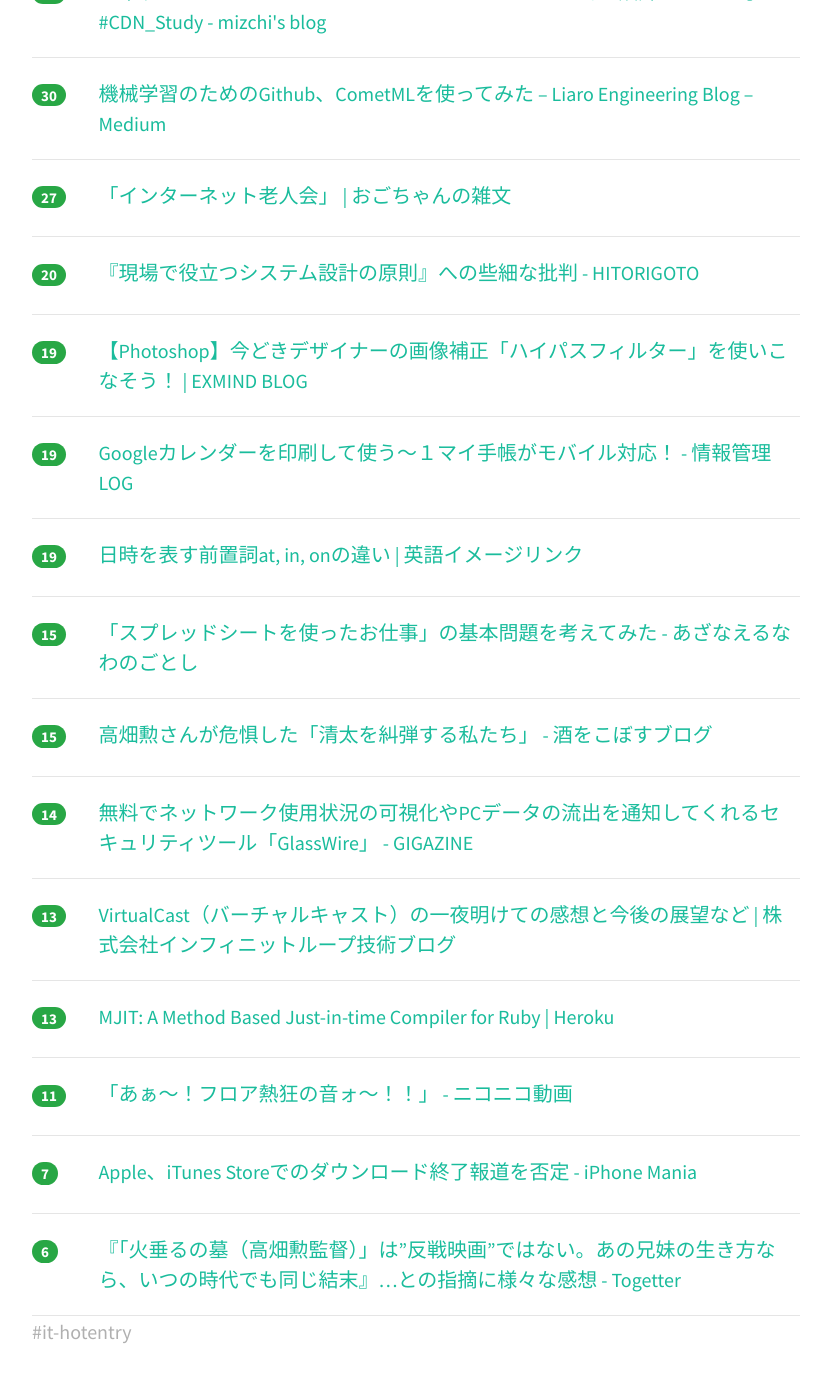
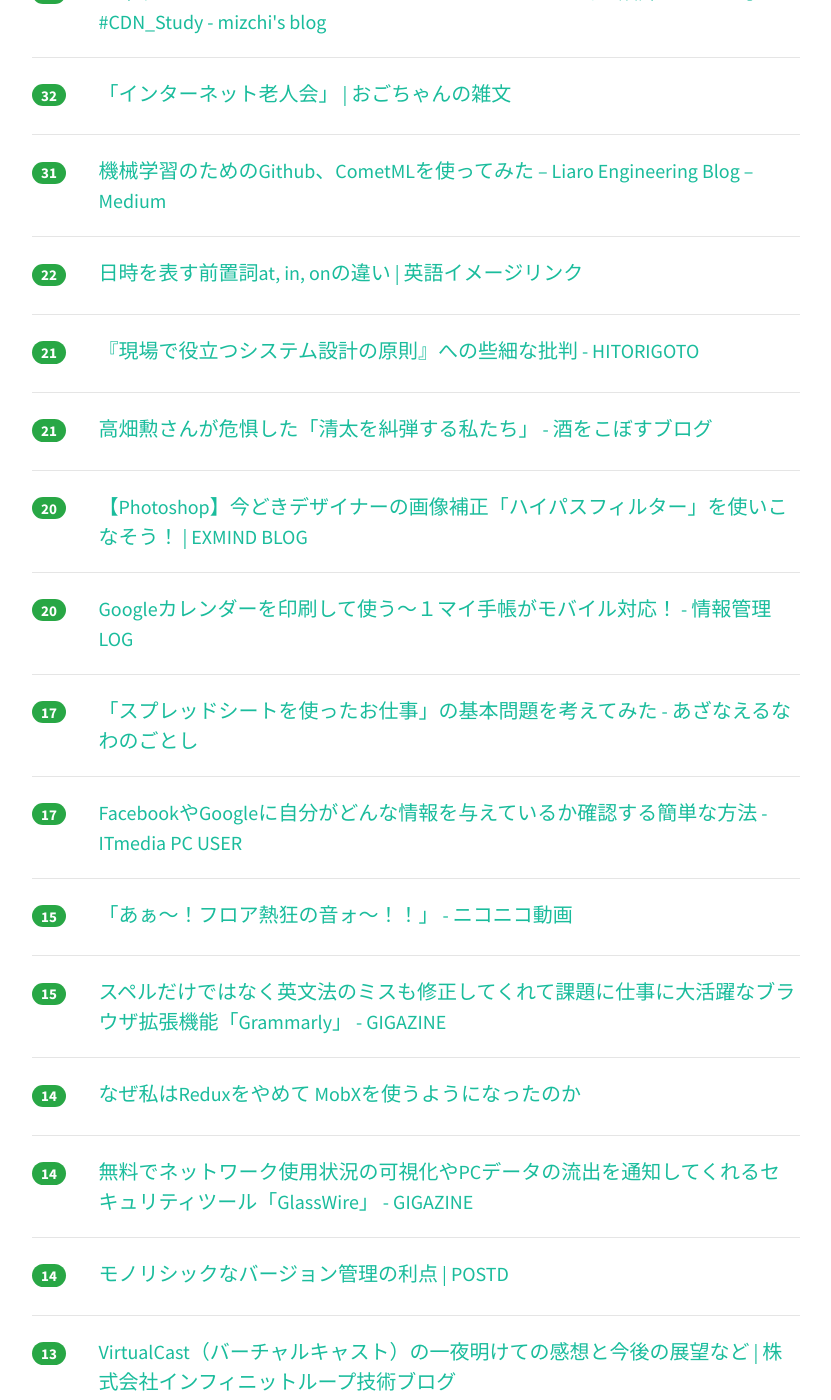
Before and after one commit to yatta47/hatena-matome-site, a Jekyll site: the page built from _posts/2018-04-15-hatena.md, in a window 1280 px wide and 1400 px high, scrolled down 496 px. Shown: the whole window, without its empty margins (224-1055 px from the left). Built offline with Jekyll 4.4.1, drawn with Linux system fonts in a browser that asks for light colours; nearby versions of some CDN libraries; some of the changed text lies outside the part shown.

Commit message:
Updated 2018-04-15

```diff
--- a/_posts/2018-04-15-hatena.md
+++ b/_posts/2018-04-15-hatena.md
@@ -1,64 +1,89 @@
 ---
 layout: post
 title:  "2018-04-15 はてぶIT"
-date:   2018-04-15 10:02:10
+date:   2018-04-15 11:02:16
 tags: [it-hotentry]
 ---
-16 件のデータあり
+22 件のデータあり
 
 <hr><div class="row">
-<div class="col-1"><span class="badge badge-pill badge-success h2">75</span></div>
+<div class="col-1"><span class="badge badge-pill badge-success h2">100</span></div>
 <div class="col-11"><a href='https://vuepress.vuejs.org/' target='_blank'>VuePress</a></div>
 </div>
 <hr>
 <div class="row">
-<div class="col-1"><span class="badge badge-pill badge-success h2">35</span></div>
+<div class="col-1"><span class="badge badge-pill badge-success h2">50</span></div>
 <div class="col-11"><a href='http://mizchi.hatenablog.com/entry/2018/04/15/011520' target='_blank'>キャッシュフレンドリーなステートレスアプリケーション設計について考える #CDN_Study - mizchi's blog</a></div>
 </div>
 <hr>
 <div class="row">
-<div class="col-1"><span class="badge badge-pill badge-success h2">30</span></div>
+<div class="col-1"><span class="badge badge-pill badge-success h2">32</span></div>
+<div class="col-11"><a href='http://www.nurs.or.jp/~ogochan/essay/archives/5129' target='_blank'>「インターネット老人会」 | おごちゃんの雑文</a></div>
+</div>
+<hr>
+<div class="row">
+<div class="col-1"><span class="badge badge-pill badge-success h2">31</span></div>
 <div class="col-11"><a href='https://medium.com/liaro-engineering-blog/eed920be46c9' target='_blank'>機械学習のためのGithub、CometMLを使ってみた – Liaro Engineering Blog – Medium</a></div>
 </div>
 <hr>
 <div class="row">
-<div class="col-1"><span class="badge badge-pill badge-success h2">27</span></div>
-<div class="col-11"><a href='http://www.nurs.or.jp/~ogochan/essay/archives/5129' target='_blank'>「インターネット老人会」 | おごちゃんの雑文</a></div>
+<div class="col-1"><span class="badge badge-pill badge-success h2">22</span></div>
+<div class="col-11"><a href='https://www.english-speaking.jp/difference-between-at-in-and-on-for-time-or-date/' target='_blank'>日時を表す前置詞at, in, onの違い | 英語イメージリンク</a></div>
+</div>
+<hr>
+<div class="row">
+<div class="col-1"><span class="badge badge-pill badge-success h2">21</span></div>
+<div class="col-11"><a href='http://blog.hidenorigoto.com/entry/2018/04/14/014542' target='_blank'>『現場で役立つシステム設計の原則』への些細な批判 - HITORIGOTO</a></div>
+</div>
+<hr>
+<div class="row">
+<div class="col-1"><span class="badge badge-pill badge-success h2">21</span></div>
+<div class="col-11"><a href='http://sleepymame.hatenablog.com/entry/2018/04/09/103210' target='_blank'>高畑勲さんが危惧した「清太を糾弾する私たち」 - 酒をこぼすブログ</a></div>
 </div>
 <hr>
 <div class="row">
 <div class="col-1"><span class="badge badge-pill badge-success h2">20</span></div>
-<div class="col-11"><a href='http://blog.hidenorigoto.com/entry/2018/04/14/014542' target='_blank'>『現場で役立つシステム設計の原則』への些細な批判 - HITORIGOTO</a></div>
-</div>
-<hr>
-<div class="row">
-<div class="col-1"><span class="badge badge-pill badge-success h2">19</span></div>
 <div class="col-11"><a href='https://www.xws.jp/blog/2017/photoshop-tips-highpass' target='_blank'>【Photoshop】今どきデザイナーの画像補正「ハイパスフィルター」を使いこなそう！ | EXMIND BLOG</a></div>
 </div>
 <hr>
 <div class="row">
-<div class="col-1"><span class="badge badge-pill badge-success h2">19</span></div>
+<div class="col-1"><span class="badge badge-pill badge-success h2">20</span></div>
 <div class="col-11"><a href='http://hokoxjouhou.blog105.fc2.com/blog-entry-1152.html' target='_blank'>Googleカレンダーを印刷して使う～１マイ手帳がモバイル対応！ - 情報管理LOG</a></div>
 </div>
 <hr>
 <div class="row">
-<div class="col-1"><span class="badge badge-pill badge-success h2">19</span></div>
-<div class="col-11"><a href='https://www.english-speaking.jp/difference-between-at-in-and-on-for-time-or-date/' target='_blank'>日時を表す前置詞at, in, onの違い | 英語イメージリンク</a></div>
+<div class="col-1"><span class="badge badge-pill badge-success h2">17</span></div>
+<div class="col-11"><a href='http://azanaerunawano5to4.hatenablog.com/entry/2018/04/15/002425' target='_blank'>「スプレッドシートを使ったお仕事」の基本問題を考えてみた - あざなえるなわのごとし</a></div>
+</div>
+<hr>
+<div class="row">
+<div class="col-1"><span class="badge badge-pill badge-success h2">17</span></div>
+<div class="col-11"><a href='http://www.itmedia.co.jp/pcuser/articles/1804/15/news012.html' target='_blank'>FacebookやGoogleに自分がどんな情報を与えているか確認する簡単な方法 - ITmedia PC USER</a></div>
 </div>
 <hr>
 <div class="row">
 <div class="col-1"><span class="badge badge-pill badge-success h2">15</span></div>
-<div class="col-11"><a href='http://azanaerunawano5to4.hatenablog.com/entry/2018/04/15/002425' target='_blank'>「スプレッドシートを使ったお仕事」の基本問題を考えてみた - あざなえるなわのごとし</a></div>
+<div class="col-11"><a href='http://www.nicovideo.jp/watch/sm33051262' target='_blank'>「あぁ～！フロア熱狂の音ォ〜！！」 - ニコニコ動画</a></div>
 </div>
 <hr>
 <div class="row">
 <div class="col-1"><span class="badge badge-pill badge-success h2">15</span></div>
-<div class="col-11"><a href='http://sleepymame.hatenablog.com/entry/2018/04/09/103210' target='_blank'>高畑勲さんが危惧した「清太を糾弾する私たち」 - 酒をこぼすブログ</a></div>
+<div class="col-11"><a href='https://gigazine.net/news/20180415-grammarly/' target='_blank'>スペルだけではなく英文法のミスも修正してくれて課題に仕事に大活躍なブラウザ拡張機能「Grammarly」 - GIGAZINE</a></div>
+</div>
+<hr>
+<div class="row">
+<div class="col-1"><span class="badge badge-pill badge-success h2">14</span></div>
+<div class="col-11"><a href='https://www.slideshare.net/DickChoi/redux-mobx-93853358' target='_blank'>なぜ私はReduxをやめて MobXを使うようになったのか</a></div>
 </div>
 <hr>
 <div class="row">
 <div class="col-1"><span class="badge badge-pill badge-success h2">14</span></div>
 <div class="col-11"><a href='https://gigazine.net/news/20140826-glasswire/' target='_blank'>無料でネットワーク使用状況の可視化やPCデータの流出を通知してくれるセキュリティツール「GlassWire」 - GIGAZINE</a></div>
+</div>
+<hr>
+<div class="row">
+<div class="col-1"><span class="badge badge-pill badge-success h2">14</span></div>
+<div class="col-11"><a href='https://postd.cc/monorepo/' target='_blank'>モノリシックなバージョン管理の利点 | POSTD</a></div>
 </div>
 <hr>
 <div class="row">
@@ -72,17 +97,22 @@ tags: [it-hotentry]
 </div>
 <hr>
 <div class="row">
-<div class="col-1"><span class="badge badge-pill badge-success h2">11</span></div>
-<div class="col-11"><a href='http://www.nicovideo.jp/watch/sm33051262' target='_blank'>「あぁ～！フロア熱狂の音ォ〜！！」 - ニコニコ動画</a></div>
+<div class="col-1"><span class="badge badge-pill badge-success h2">12</span></div>
+<div class="col-11"><a href='https://togetter.com/li/1218187' target='_blank'>『「火垂るの墓（高畑勲監督）」は”反戦映画”ではない。あの兄妹の生き方なら、いつの時代でも同じ結末』…との指摘に様々な感想 - Togetter</a></div>
 </div>
 <hr>
 <div class="row">
-<div class="col-1"><span class="badge badge-pill badge-success h2">7</span></div>
+<div class="col-1"><span class="badge badge-pill badge-success h2">9</span></div>
+<div class="col-11"><a href='http://ascii.jp/limit/group/ida/elem/000/001/656/1656370/' target='_blank'>ASCII.jp：パソコンで仮想通貨のマイニングは儲かるのか 現状と対応オススメパーツ紹介 (1/6)</a></div>
+</div>
+<hr>
+<div class="row">
+<div class="col-1"><span class="badge badge-pill badge-success h2">8</span></div>
+<div class="col-11"><a href='https://speakerdeck.com/hokamoto/past-present-and-futures-of-cdn-at-cdn-study-http2study' target='_blank'>Past, Present and Futures of CDN @ CDN Study (http2study) // Speaker Deck</a></div>
+</div>
+<hr>
+<div class="row">
+<div class="col-1"><span class="badge badge-pill badge-success h2">8</span></div>
 <div class="col-11"><a href='https://iphone-mania.jp/news-209602/' target='_blank'>Apple、iTunes Storeでのダウンロード終了報道を否定 - iPhone Mania</a></div>
 </div>
 <hr>
-<div class="row">
-<div class="col-1"><span class="badge badge-pill badge-success h2">6</span></div>
-<div class="col-11"><a href='https://togetter.com/li/1218187' target='_blank'>『「火垂るの墓（高畑勲監督）」は”反戦映画”ではない。あの兄妹の生き方なら、いつの時代でも同じ結末』…との指摘に様々な感想 - Togetter</a></div>
-</div>
-<hr>
```
